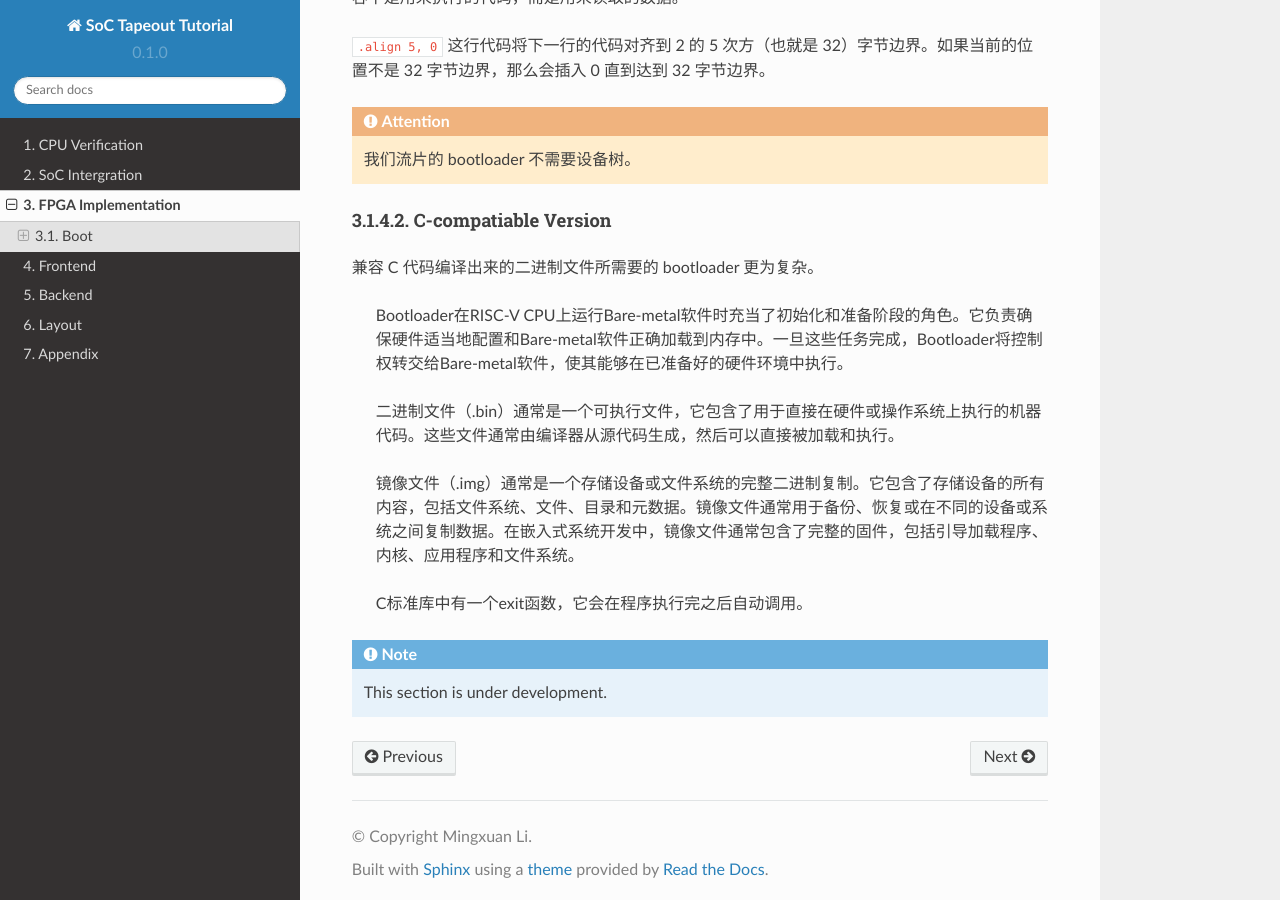
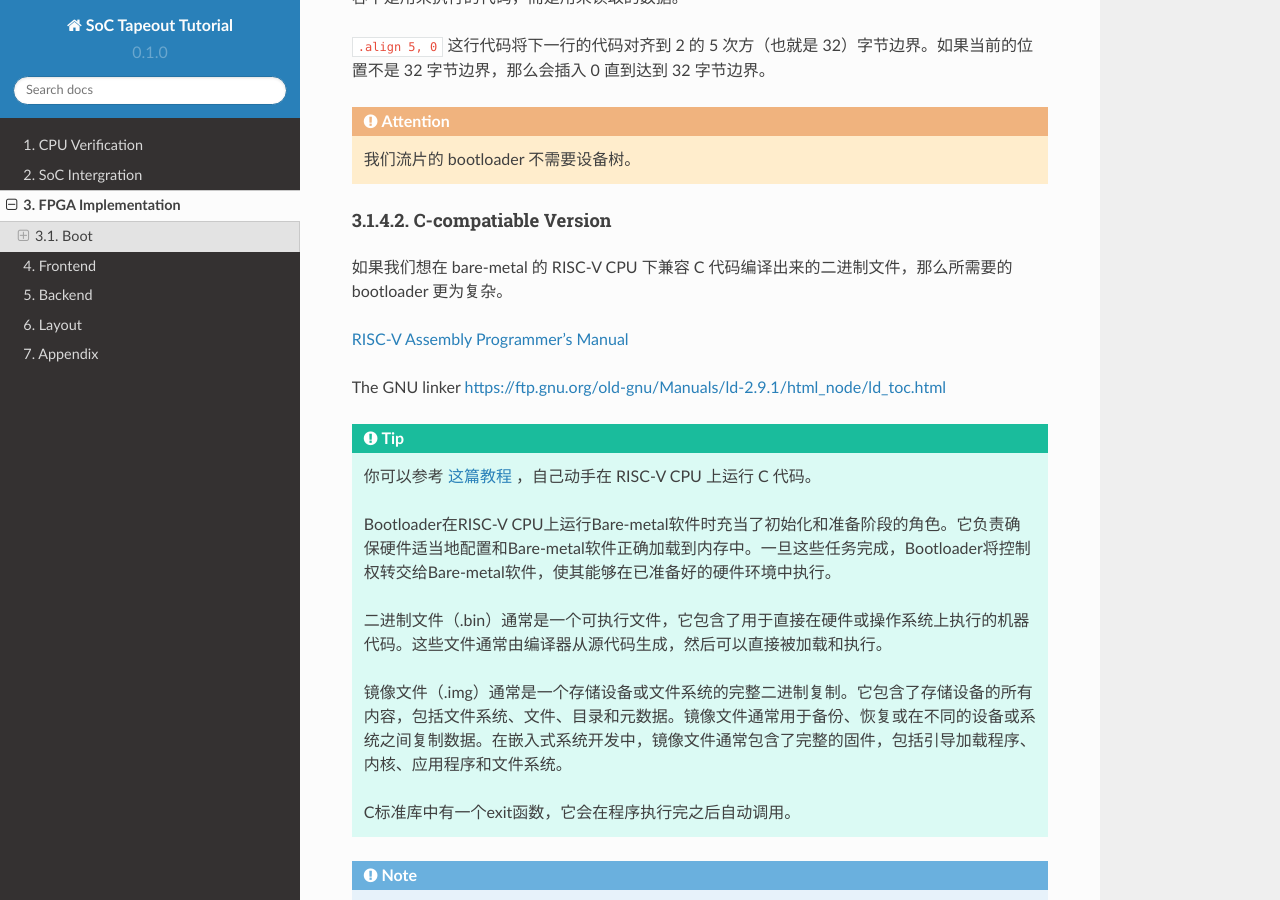
Before and after one commit to Siris-Li/SoC-Tapeout-Tutorial, a Sphinx documentation site: the page built from docs/source/fpga.rst, in a window 1280 px wide and 900 px high, scrolled down 4607 px. Built offline with Sphinx 7.4.7 and the Read the Docs theme 2.0.0, drawn with Linux system fonts in a browser that asks for light colours.

Commit message:
Update fpga.rst

```diff
--- a/docs/source/fpga.rst
+++ b/docs/source/fpga.rst
@@ -198,7 +198,20 @@ _hang 代码段通常只在出现错误或特殊情况时才会执行。
 C-compatiable Version
 ####################
 
-兼容 C 代码编译出来的二进制文件所需要的 bootloader 更为复杂。
+如果我们想在 bare-metal 的 RISC-V CPU 下兼容 C 代码编译出来的二进制文件，那么所需要的 bootloader 更为复杂。
+
+
+
+
+
+
+`RISC-V Assembly Programmer's Manual <https://github.com/riscv-non-isa/riscv-asm-manual/blob/master/riscv-asm.md>`__
+
+The GNU linker https://ftp.gnu.org/old-gnu/Manuals/ld-2.9.1/html_node/ld_toc.html
+
+.. Tip::
+
+   你可以参考 `这篇教程 <https://twilco.github.io/riscv-from-scratch/2019/04/27/riscv-from-scratch-2.html>`__ ，自己动手在 RISC-V CPU 上运行 C 代码。
 
 
 
```
